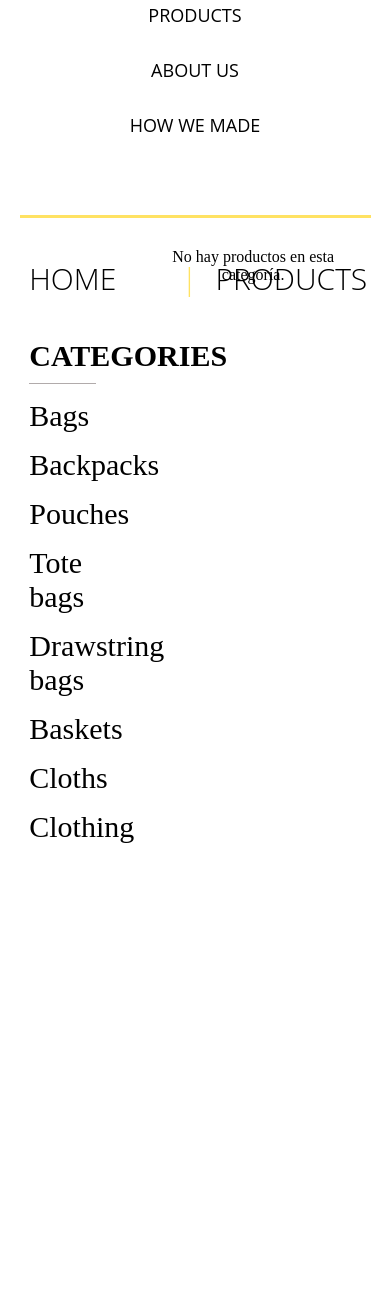
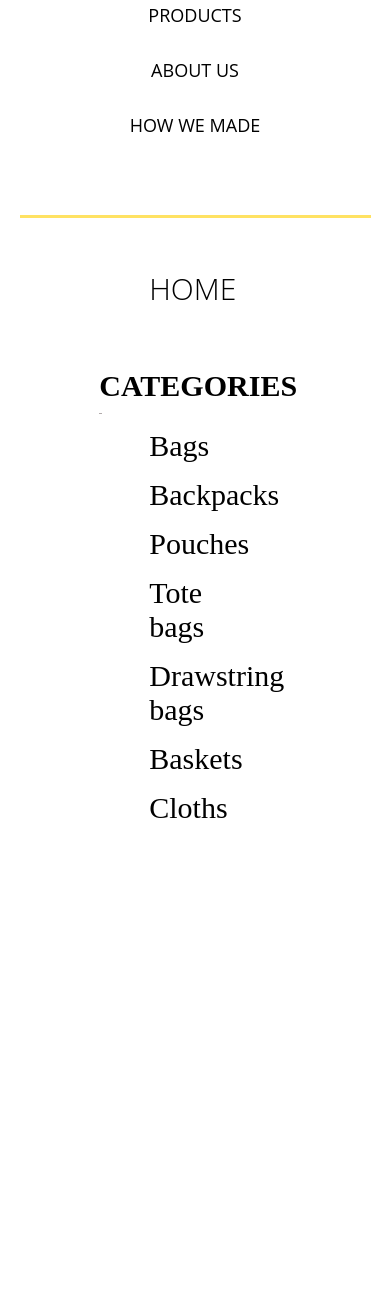
Before and after one commit to marcelo1394/Imagenes, a PHP site: page /products.php in a window 390 px wide. Shown: the part 538-1838 px from the top of the page. Run offline with PHP 8.4, Linux system fonts and the light colour scheme; data that the repository does not hold is empty.

Commit message:
feat(products):responsive

```diff
--- a/products.php
+++ b/products.php
@@ -122,6 +122,96 @@
     .category_izquierda_ul2 a:hover {
       color: grey;
     }
+
+    /* ----------------- */
+
+    .category {
+      display: flex;
+      gap: 40px;
+      padding: 20px;
+    }
+
+    .category_izquierda {
+      flex: 1;
+      max-width: 250px;
+    }
+
+    .category_derecha {
+      flex: 3;
+      width: 100%;
+    }
+
+    .category_izquierda_ul1,
+    .category_izquierda_ul2 {
+      list-style: none;
+      padding: 0;
+    }
+
+    .category_izquierda_ul1 li,
+    .category_izquierda_ul2 li {
+      margin-bottom: 10px;
+    }
+
+    .category_izquierda_p {
+      font-weight: bold;
+      margin: 20px 0 10px;
+    }
+
+    @media (max-width: 1024px) {
+      .category {
+        flex-direction: column;
+      }
+
+      .category_izquierda {
+        max-width: 100%;
+        width: 100%;
+        margin-bottom: 20px;
+      }
+
+      .category_derecha {
+        width: 100%;
+      }
+
+      .grid-container {
+        grid-template-columns: repeat(2, 1fr);
+      }
+    }
+
+    @media (max-width: 600px) {
+      .category {
+        flex-direction: column;
+        padding: 10px;
+      }
+
+      .category_izquierda {
+        max-width: 100%;
+        width: 100%;
+        margin-bottom: 300px;
+      }
+
+      .category_derecha {
+        width: 100%;
+      }
+
+      .grid-container {
+        grid-template-columns: 4fr;
+      }
+
+      .category_izquierda_ul1 {
+        display: flex;
+        margin-left: 110px;
+      }
+
+      .category_izquierda_p {
+        display: flex;
+        margin-left: 60px;
+      }
+
+      .category_izquierda_ul2 {
+        margin-left:110px;
+      }
+
+    }
   </style>
 
   <meta charset="UTF-8" />
@@ -210,7 +300,7 @@
     <div class="category_izquierda">
       <ul class="category_izquierda_ul1">
         <li><a href="index.php">HOME</a></li>
-        <li><a href="products.php">PRODUCTS</a></li>
+        <!-- <li><a href="products.php">PRODUCTS</a></li> -->
       </ul>
       <p class="category_izquierda_p">CATEGORIES</p>
       <ul class="category_izquierda_ul2">
@@ -221,7 +311,7 @@
         <li><a href="products.php?categoria=Drawstring bags">Drawstring bags</a></li>
         <li><a href="products.php?categoria=Baskets">Baskets</a></li>
         <li><a href="products.php?categoria=Cloths">Cloths</a></li>
-        <li><a href="products.php?categoria=Clothing">Clothing</a></li>
+        <!-- <li><a href="products.php?categoria=Clothing">Clothing</a></li> -->
       </ul>
     </div>
     <div class="category_derecha">
@@ -254,7 +344,7 @@
     </div> <!-- cierre de .category_derecha -->
 
   </div> <!-- cierre de .category -->
-  <div class="texini">
+  <!-- <div class="texini">
     <img width="100%" src="img/10.png" alt="" />
   </div>
 
@@ -298,7 +388,7 @@
     <div class="texfinal">
       Copyright 2025 Imagraphic - All Rights Reserved
     </div>
-  </div>
+  </div> -->
 
   <script src="funciones.js"></script>
 
```
